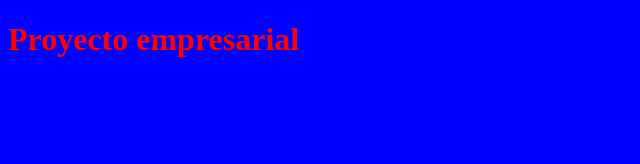
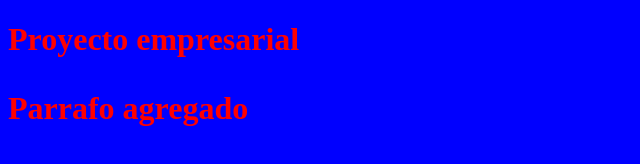
Before and after one commit to JoseSerratoUNIT/CursoGit, a plain HTML site: page index.html in a window 1280 px wide. Shown: the whole page, without its empty margins (0-640 px from the left). Drawn offline with Linux system fonts and the light colour scheme.

Commit message:
Update index.html

```diff
--- a/index.html
+++ b/index.html
@@ -11,6 +11,9 @@
     <body>
         <h1>
             Proyecto empresarial
+            <p>
+                Parrafo agregado
+            </p>
         </h1>
     </body>
 </html>
```
